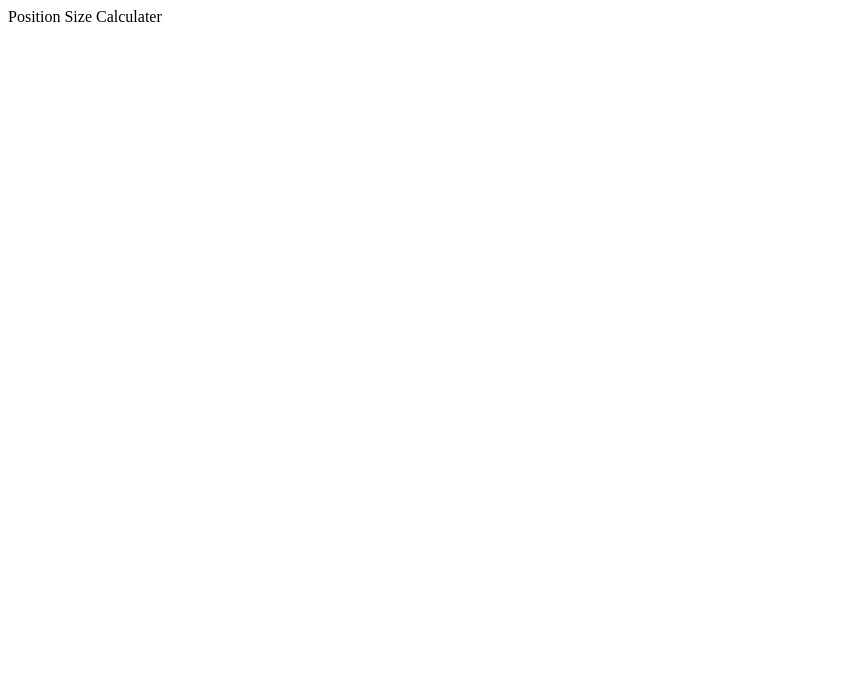
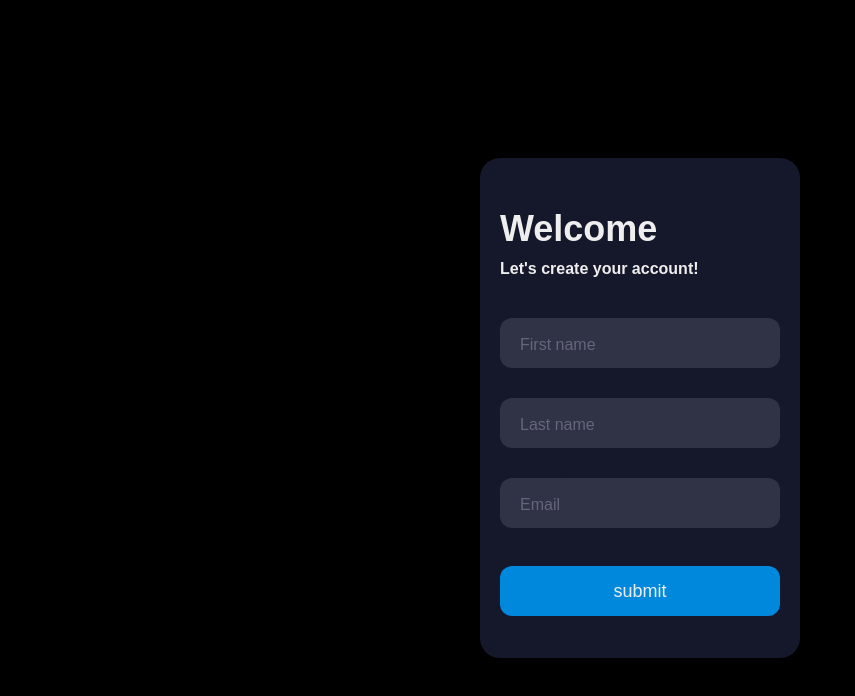
Before and after one commit to ronload/PoistionSizeCalculator, a plain HTML site: page templates/index.html in a window 1280 px wide. Shown: the whole page, without its empty margins (0-855 px from the left). Drawn offline with Linux system fonts and the light colour scheme; files that its build step writes are made by us from their sources.

Commit message:
Test template.

```diff
--- a/static/index.css
+++ b/static/index.css
@@ -0,0 +1,124 @@
+body {
+    align-items: center;
+    background-color: #000;
+    display: flex;
+    justify-content: center;
+    height: 100vh;
+  }
+
+  .form {
+    background-color: #15172b;
+    border-radius: 20px;
+    box-sizing: border-box;
+    height: 500px;
+    padding: 20px;
+    width: 320px;
+  }
+
+  .title {
+    color: #eee;
+    font-family: sans-serif;
+    font-size: 36px;
+    font-weight: 600;
+    margin-top: 30px;
+  }
+
+  .subtitle {
+    color: #eee;
+    font-family: sans-serif;
+    font-size: 16px;
+    font-weight: 600;
+    margin-top: 10px;
+  }
+
+  .input-container {
+    height: 50px;
+    position: relative;
+    width: 100%;
+  }
+
+  .ic1 {
+    margin-top: 40px;
+  }
+
+  .ic2 {
+    margin-top: 30px;
+  }
+
+  .input {
+    background-color: #303245;
+    border-radius: 12px;
+    border: 0;
+    box-sizing: border-box;
+    color: #eee;
+    font-size: 18px;
+    height: 100%;
+    outline: 0;
+    padding: 4px 20px 0;
+    width: 100%;
+  }
+
+  .cut {
+    background-color: #15172b;
+    border-radius: 10px;
+    height: 20px;
+    left: 20px;
+    position: absolute;
+    top: -20px;
+    transform: translateY(0);
+    transition: transform 200ms;
+    width: 76px;
+  }
+
+  .cut-short {
+    width: 50px;
+  }
+
+  .input:focus ~ .cut,
+  .input:not(:placeholder-shown) ~ .cut {
+    transform: translateY(8px);
+  }
+
+  .placeholder {
+    color: #65657b;
+    font-family: sans-serif;
+    left: 20px;
+    line-height: 14px;
+    pointer-events: none;
+    position: absolute;
+    transform-origin: 0 50%;
+    transition: transform 200ms, color 200ms;
+    top: 20px;
+  }
+
+  .input:focus ~ .placeholder,
+  .input:not(:placeholder-shown) ~ .placeholder {
+    transform: translateY(-30px) translateX(10px) scale(0.75);
+  }
+
+  .input:not(:placeholder-shown) ~ .placeholder {
+    color: #808097;
+  }
+
+  .input:focus ~ .placeholder {
+    color: #dc2f55;
+  }
+
+  .submit {
+    background-color: #08d;
+    border-radius: 12px;
+    border: 0;
+    box-sizing: border-box;
+    color: #eee;
+    cursor: pointer;
+    font-size: 18px;
+    height: 50px;
+    margin-top: 38px;
+    outline: 0;
+    text-align: center;
+    width: 100%;
+  }
+
+  .submit:active {
+    background-color: #06b;
+  }
--- a/templates/index.html
+++ b/templates/index.html
@@ -1,13 +1,30 @@
 <!DOCTYPE html>
-<html lang="en">
+<html lang="UTF-8">
 <head>
     <meta charset="UTF-8">
     <meta name="viewport" content="width=device-width, initial-scale=1.0">
-    <link rel="stylesheet" type="text/css" href="static/index.css">
+    <link rel="stylesheet" type="text/css" href="../static/index.css">
 </head>
 <body class="wrap">
-    <section class="head">
-        <div>Position Size Calculater</div>
-    </section>
+    <div class="form">
+        <div class="title">Welcome</div>
+        <div class="subtitle">Let's create your account!</div>
+        <div class="input-container ic1">
+          <input id="firstname" class="input" type="text" placeholder=" " />
+          <div class="cut"></div>
+          <label for="firstname" class="placeholder">First name</label>
+        </div>
+        <div class="input-container ic2">
+          <input id="lastname" class="input" type="text" placeholder=" " />
+          <div class="cut"></div>
+          <label for="lastname" class="placeholder">Last name</label>
+        </div>
+        <div class="input-container ic2">
+          <input id="email" class="input" type="text" placeholder=" " />
+          <div class="cut cut-short"></div>
+          <label for="email" class="placeholder">Email</>
+        </div>
+        <button type="text" class="submit">submit</button>
+      </div>
 </body>
 </html>
```
Also changed, not shown: requirements.txt, 1 other file.
